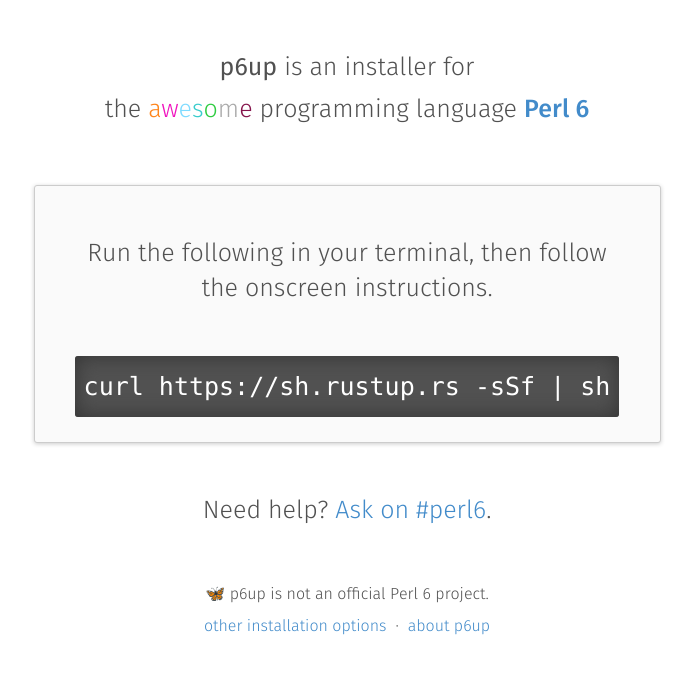
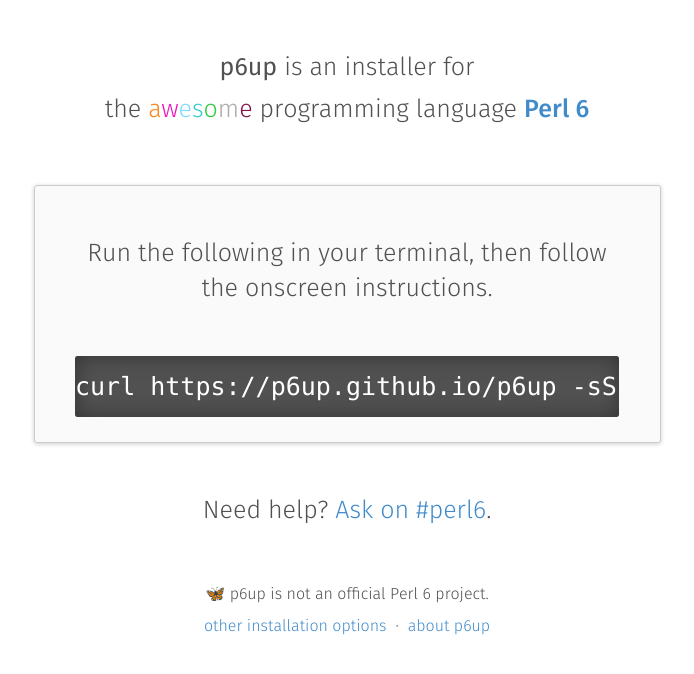
Before and after one commit to p6up/p6up.github.io, a plain HTML site: page index.html in a window 1280 px wide. Shown: the whole page, without its empty margins (293-987 px from the left). Drawn offline with Linux system fonts and the light colour scheme.

Commit message:
Mockup link

```diff
--- a/index.html
+++ b/index.html
@@ -25,7 +25,7 @@
 
 <div id="platform-instructions-unix" class="instructions" style="display: none;">
   <p>Run the following in your terminal, then follow the onscreen instructions.</p>
-  <pre>curl https://sh.rustup.rs -sSf | sh</pre>
+  <pre>curl https://p6up.github.io/p6up -sSf | sh</pre>
 </div>
 
 <div id="platform-instructions-win32" class="instructions" style="display: none;">
```
